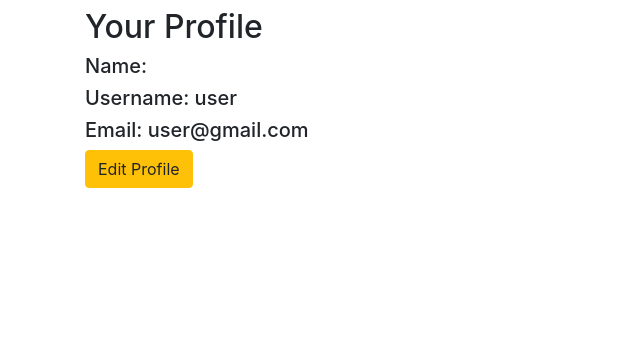
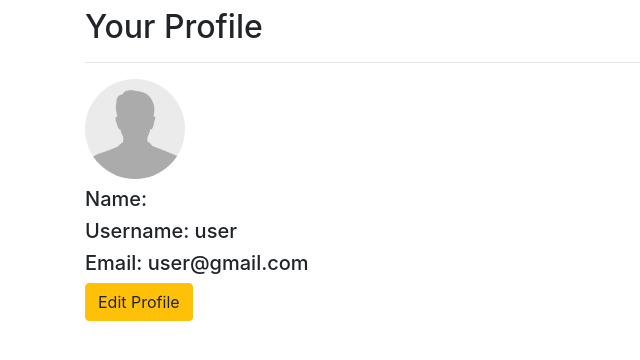
Before and after one commit to mahbubur3/explore-around, a Django app: page /account/profile/ in a window 1280 px wide. Shown: the part 56-416 px from the top of the page, without its empty margins (0-640 px from the left). Run offline with Django 4.2, Linux system fonts and the light colour scheme; a user stored in the database is signed in; some libraries are stand-ins or nearby versions.

Commit message:
set up demo profile picture

```diff
--- a/templates/Account_Management/user_profile.html
+++ b/templates/Account_Management/user_profile.html
@@ -4,6 +4,14 @@
 
 <div class="mt-2">
     <h2>Your Profile</h2>
+    <hr>
+    <div class="mb-2">
+        {% if user.user_profile %}
+            <img src="/media/{{ user.user_profile.profile_picture }}" alt="Profile picture" class="rounded-circle" width="100px">
+        {% else %}
+            <img src="/media/profile_pics/demo.png" alt="avater" class="rounded-circle" width="100px">
+        {% endif %}
+    </div>
     <h5>Name: {{ user.first_name }} {{ user.last_name }}</h5>
     <h5>Username: {{ user.username }}</h5>
     <h5>Email: {{ user.email }}</h5>
```
Also changed, not shown: db.sqlite3, media/profile_pics/demo.png (added).
